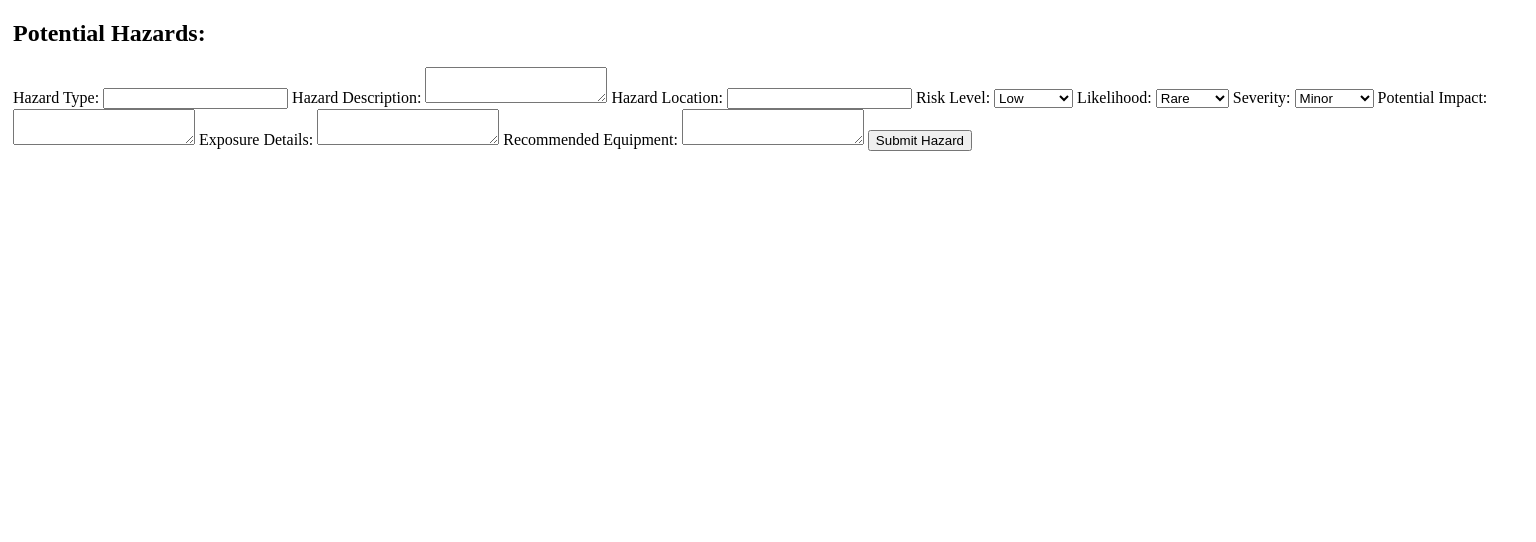
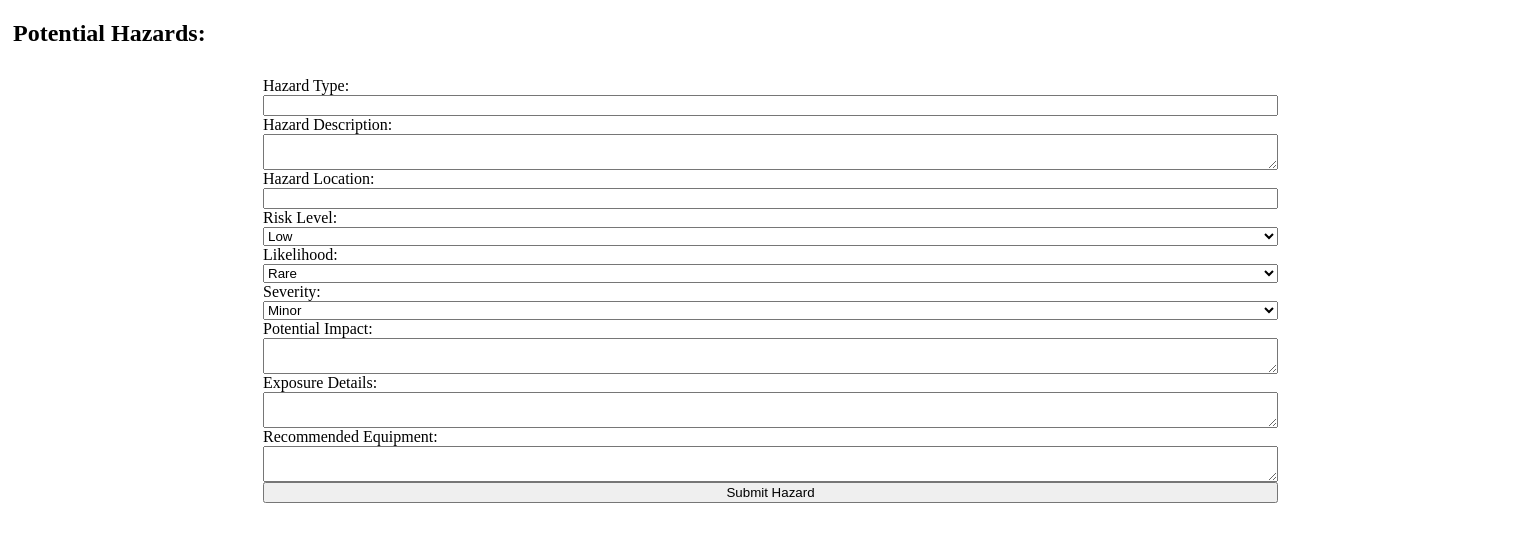
Before and after one commit to Seth-Gers-2002/Uni_Group_project_website, a Flask app: page /hazard_form in a window 1536 px wide. Shown: the part 33-575 px from the top of the page. Run offline with Flask 3, Linux system fonts and the light colour scheme.

Commit message:
Added style to forms to make them more readable depending on screen size.

```diff
--- a/my_app_directory/app.py
+++ b/my_app_directory/app.py
@@ -17,6 +17,7 @@ def create_app():
     app.register_blueprint(inventory_bp)
     app.register_blueprint(job_bp)
 
+
     @app.route('/')
     def index():
         # Renders the home/landing page
--- a/my_app_directory/static/styles.css
+++ b/my_app_directory/static/styles.css
@@ -1,4 +1,5 @@
 /* A simple grid for the four big action buttons */
+
 .stock-grid {
   display: grid;
   grid-template-columns: repeat(2, 1fr);
@@ -41,3 +42,32 @@
   font-size: 1.2em;
   font-weight: bold;
 }
+
+  form {
+    margin-left: 5em;
+    margin-right: 5em;
+    display: grid;
+    padding: 10px;
+  }
+
+  nav{
+
+  }
+
+@media screen and (min-width: 1400px){
+    form{
+        margin-left:10em;
+        margin-right:10em;
+        display:grid;
+        padding: 10px;
+    }
+}
+
+@media screen and (min-width: 1400px){
+    form{
+        margin-left:15em;
+        margin-right:15em;
+        display:grid;
+        padding: 10px;
+    }
+}
--- a/my_app_directory/templates/add_inventory.html
+++ b/my_app_directory/templates/add_inventory.html
@@ -4,6 +4,12 @@
 
 {% block content %}
 <h2>Add Inventory Item</h2>
+
+<style>
+
+
+</style>
+
 <form action="{{ url_for('inventory.add_inventory') }}" method="post">
     <label>Name:</label>
     <input type="text" name="name" required>
--- a/my_app_directory/templates/hazard_form.html
+++ b/my_app_directory/templates/hazard_form.html
@@ -3,6 +3,11 @@
 {% block title %}Hazard Form{% endblock %}
 
 {% block content %}
+
+<style>
+
+</style>
+
 <h2>Potential Hazards:</h2>
 <form action="{{ url_for('hazard_management.hazard_form') }}" method="post">
     <label>Hazard Type:</label>
--- a/my_app_directory/templates/job_intake.html
+++ b/my_app_directory/templates/job_intake.html
@@ -2,6 +2,11 @@
 {% block title %}Job Intake Form{% endblock %}
 
 {% block content %}
+
+<style>
+
+</style>
+
 <h2>Job Intake Form</h2>
 <form action="{{ url_for('job.job_intake') }}" method="POST">
     <!-- Left Column -->
--- a/my_app_directory/templates/request_inventory.html
+++ b/my_app_directory/templates/request_inventory.html
@@ -3,6 +3,11 @@
 {% block title %}Request Inventory{% endblock %}
 
 {% block content %}
+
+<style>
+
+</style>
+
 <h2>Send Stock Request</h2>
 <form action="{{ url_for('inventory.request_inventory') }}" method="post">
     <!-- Fields for requesting stock, e.g. item name, quantity, reason, etc. -->
```
